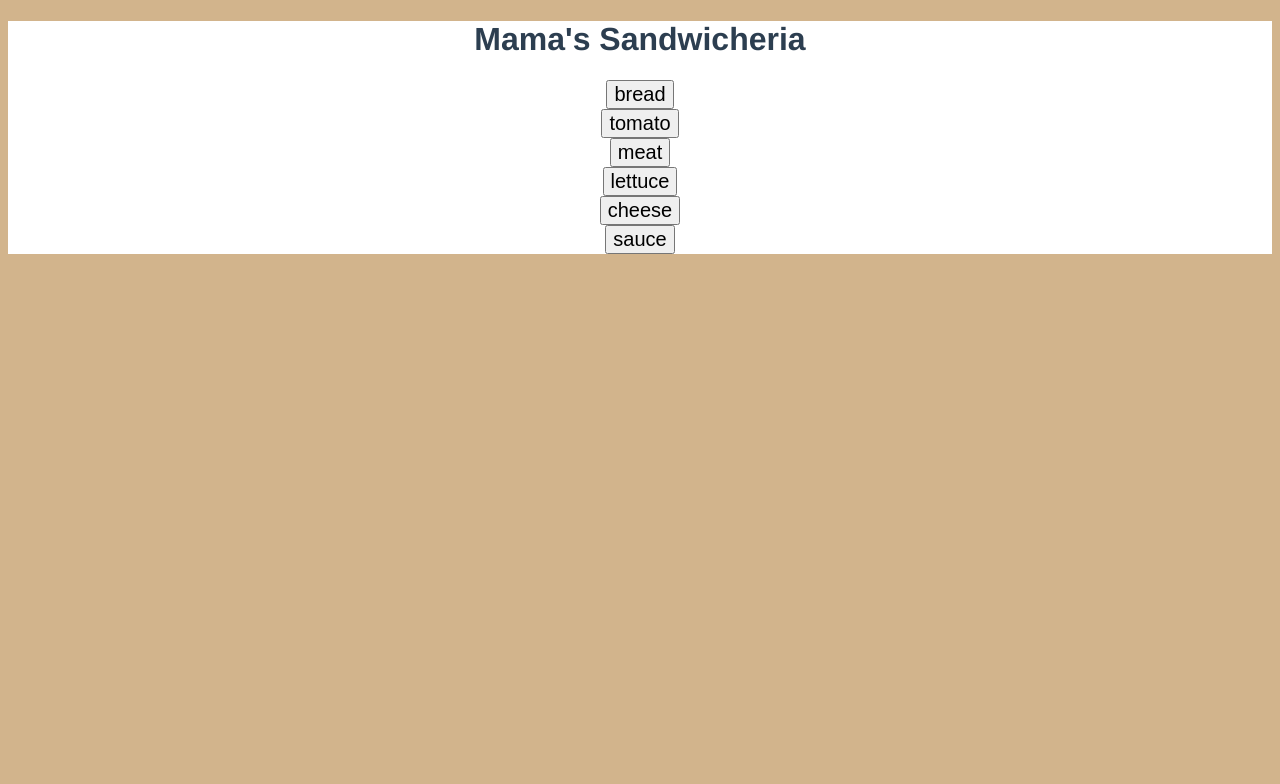
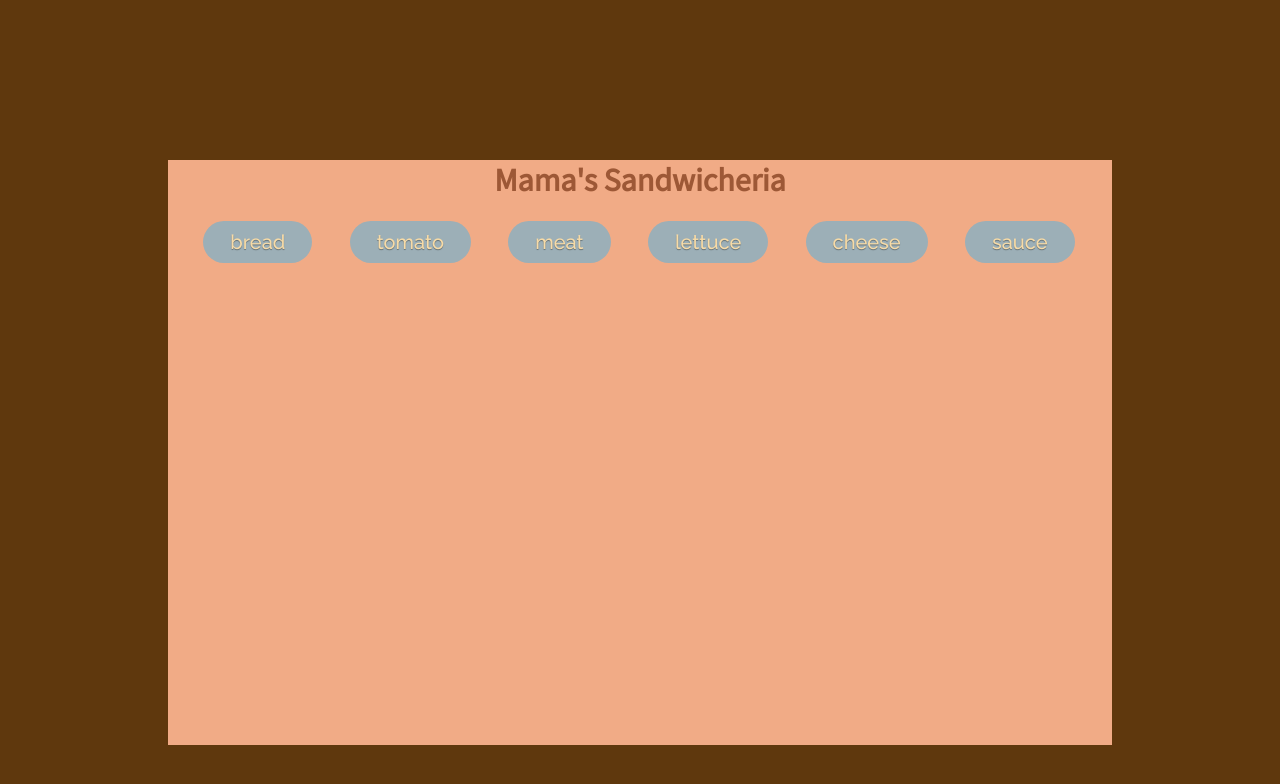
Before and after one commit to staten-island-tech/vue-reactivity-project-jysleyin, a Vue app in the folder vue-reactivity/: page / in a window 1280 px wide. Shown: the top 784 px of the page. Built offline with nearby package versions, Linux system fonts and the light colour scheme.

Commit message:
Update App.vue

```diff
--- a/vue-reactivity/src/App.vue
+++ b/vue-reactivity/src/App.vue
@@ -1,16 +1,24 @@
 <template>
-  <div id="app">
+
+<div id="app">
+
    <h1>Mama's Sandwicheria</h1>
+  <link rel="preconnect" href="https://fonts.googleapis.com">
+  <link rel="preconnect" href="https://fonts.gstatic.com" crossorigin>
+  <link href="https://fonts.googleapis.com/css2?family=Raleway:wght@500&family=Source+Sans+Pro&display=swap" rel="stylesheet">
 
+  <div class="row">
     <div id="sandwich" v-for = "(piece, index) in pieces" v-bind:key="piece.id" >
-       <button @click="addClick(index)"> {{ piece.name }} </button>
+       <button class="buttons" @click="addClick(index)"> {{ piece.name }} </button>
     </div>
+  </div>
 
     <div class="thing">
       <img class="sandwich-image" v-for = "piece in sandwich" :key="piece.id" :src = "piece"/>
     </div>
 
-  </div>
+
+</div>
 </template>
 
 <script>
@@ -67,7 +75,7 @@ export default {
      console.log(index)
      this.sandwich.push(this.pieces[index].imgURL)
      console.log(this.sandwich)
-    document.querySelector(".sandwich-image").style.transform = "translateY(4rem)";
+    document.querySelector(".sandwich-image").style.transform = "translateY(3rem)";
 
     }
 
@@ -89,36 +97,60 @@ export default {
 <style>
 
 body {
-background-color: tan;
+background-color: #5f380d;
+font-family: 'Source Sans Pro', sans-serif;
 }
+
 #app {
-  font-family: Avenir, Helvetica, Arial, sans-serif;
+  color: #9d5836;
   -webkit-font-smoothing: antialiased;
   -moz-osx-font-smoothing: grayscale;
   text-align: center;
-  color: #2c3e50;
-  margin: auto 0;
-  background-color: white;
+  margin: 10rem;
+  background-color: #F1AB86;
   position: relative;
+  padding: 0 0 30rem 0;
 }
 
-#sandwich {
-  display: flex;
-  text-align: center;
-  align-items: center;
-  justify-content: space-evenly;
-  flex-direction: row;
 
+button {
+  font-size: 1.25rem;
+  display: inline-block;
+  padding:0.3em 1.2em;
+  margin:0 0.1em 0.1em 0;
+  border:0.16em solid rgba(255,255,255,0);
+  border-radius:2em;
+  box-sizing: border-box;
+  font-family: 'Raleway', sans-serif;
+  font-weight:300;
+  color:#F7DBA7;
+  text-shadow: 0 0.04em 0.04em rgba(0,0,0,0.35);
+  text-align:center;
+  transition: all 0.2s;
+  background-color: #9CAFB7;
 
 }
 
-button {
-  font-size: 1.25rem;
+button:hover{
+ border-color: rgba(255,255,255,1);
 }
 
+.thing {
+  text-align: center;
+  display: flex;
+  justify-content: center;
+}
 .sandwich-image {
   position: absolute;
   margin: 0 auto;
+  padding: 4rem;
+}
+
+.row {
+display: flex;
+flex-direction: row;
+text-align: center;
+justify-content: space-evenly;
 
 }
 
```
